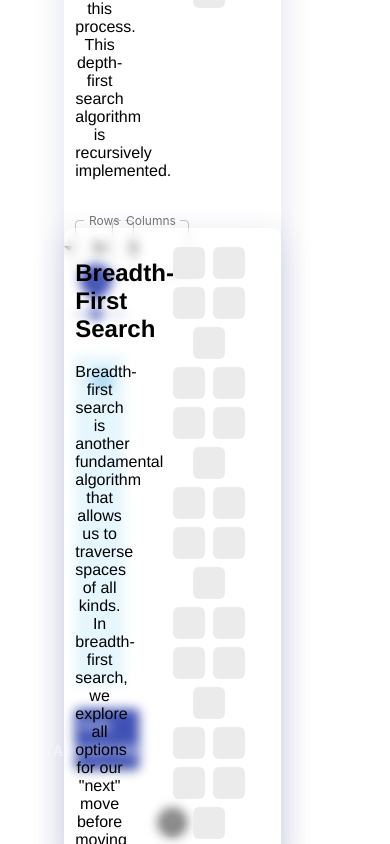
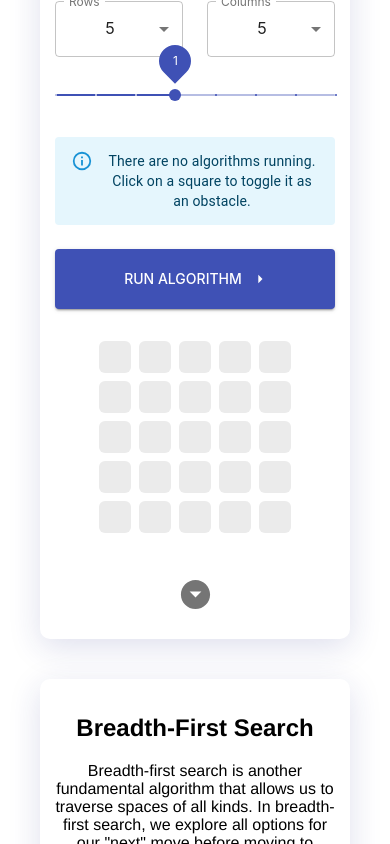
Before and after one commit to srikantv03/graph-visualizer, a React (Create React App) app: page / in a window 390 px wide. Shown: the part 1156-2000 px from the top of the page. Built offline with nearby package versions, Linux system fonts and the light colour scheme; the HTML template or start-up script is replaced by a standard one.

Commit message:
grid collapsing for mobile

```diff
--- a/src/MainWindow.js
+++ b/src/MainWindow.js
@@ -48,7 +48,6 @@ function MainWindow(props) {
     display: "flex",
     justifyContent: "center",
     alignItems: "center",
-    height: "100vh",
   };
 
   const addLog = (newLog) => {
@@ -152,7 +151,7 @@ function MainWindow(props) {
               </section>
             </StickyBox> */}
           </Grid>
-          <Grid item md={12} xs={9}>
+          <Grid item xs={12}>
             <section style={sectStyle} id="depth-first">
               <DepthFirst addLog={addLog} />
             </section>
--- a/src/components/bfsAlgs/bfs.jsx
+++ b/src/components/bfsAlgs/bfs.jsx
@@ -141,7 +141,7 @@ export default function BreadthFirst() {
   return (
     <div className="glass-card">
       <Grid container sx={{ height: 100 }} spacing={3}>
-        <Grid item xs={4}>
+        <Grid item md={4} xs={12}>
           <Grid container padding={10} spacing={3}>
             <Grid item xs={12}>
               <h2>Breadth-First Search</h2>
@@ -215,7 +215,7 @@ export default function BreadthFirst() {
             </Grid>
           </Grid>
         </Grid>
-        <Grid item xs={8}>
+        <Grid item md={8} xs={12}>
           <Grid container padding={10} spacing={3}>
             <Grid item xs={12}>
               <div id="grid" sx={{ minHeight: 400, textAlign: "center" }}>
--- a/src/components/bfsAlgs/bfsShortest.jsx
+++ b/src/components/bfsAlgs/bfsShortest.jsx
@@ -211,7 +211,7 @@ export default function BreadthFirstShortest() {
   return (
     <div className="glass-card">
       <Grid container sx={{ height: 100 }} spacing={3}>
-        <Grid item xs={4}>
+        <Grid item md={4} xs={12}>
           <div style={{ verticalAlign: "middle", textAlign: "center" }}>
             <Grid container sx={{ height: 100 }} spacing={3}>
               <Grid item xs={12}>
@@ -306,7 +306,7 @@ export default function BreadthFirstShortest() {
             </Grid>
           </div>
         </Grid>
-        <Grid item xs={8}>
+        <Grid item md={8} xs={12}>
           <Grid container padding={10} spacing={3}>
             <Grid item xs={12}>
               <ToggleButtonGroup
--- a/src/components/dfsAlgs/dfs.jsx
+++ b/src/components/dfsAlgs/dfs.jsx
@@ -178,7 +178,7 @@ export default function DepthFirst(props) {
     <React.Fragment>
       <div className="glass-card">
         <Grid container sx={{ height: 100 }} spacing={3}>
-          <Grid item xs={4}>
+          <Grid item md={4} xs={12}>
             <Grid container padding={10} spacing={3}>
               <Grid item xs={12}>
                 <h2>Depth-First Search</h2>
@@ -255,7 +255,7 @@ export default function DepthFirst(props) {
               </Grid>
             </Grid>
           </Grid>
-          <Grid item xs={8}>
+          <Grid item md={8} xs={12}>
             <Grid container padding={10} spacing={3}>
               <Grid item xs={12}>
                 <div id="grid" sx={{ minHeight: 400, textAlign: "center" }}>
--- a/src/components/dfsAlgs/wordSearch.jsx
+++ b/src/components/dfsAlgs/wordSearch.jsx
@@ -213,7 +213,7 @@ export default function WordSearchDFS() {
     <React.Fragment>
       <div className="glass-card">
         <Grid container sx={{ height: 100 }} spacing={3}>
-          <Grid item xs={4}>
+          <Grid item md={4} xs={12}>
             <Grid container padding={10} spacing={3}>
               <Grid item xs={12}>
                 <h2>Depth-First Word Search</h2>
@@ -310,7 +310,7 @@ export default function WordSearchDFS() {
               </Grid>
             </Grid>
           </Grid>
-          <Grid item xs={8}>
+          <Grid item md={8} xs={12}>
             <Grid container padding={10} spacing={3}>
               <Grid item xs={12}>
                 <div id="grid" sx={{ minHeight: 400, textAlign: "center" }}>
```
